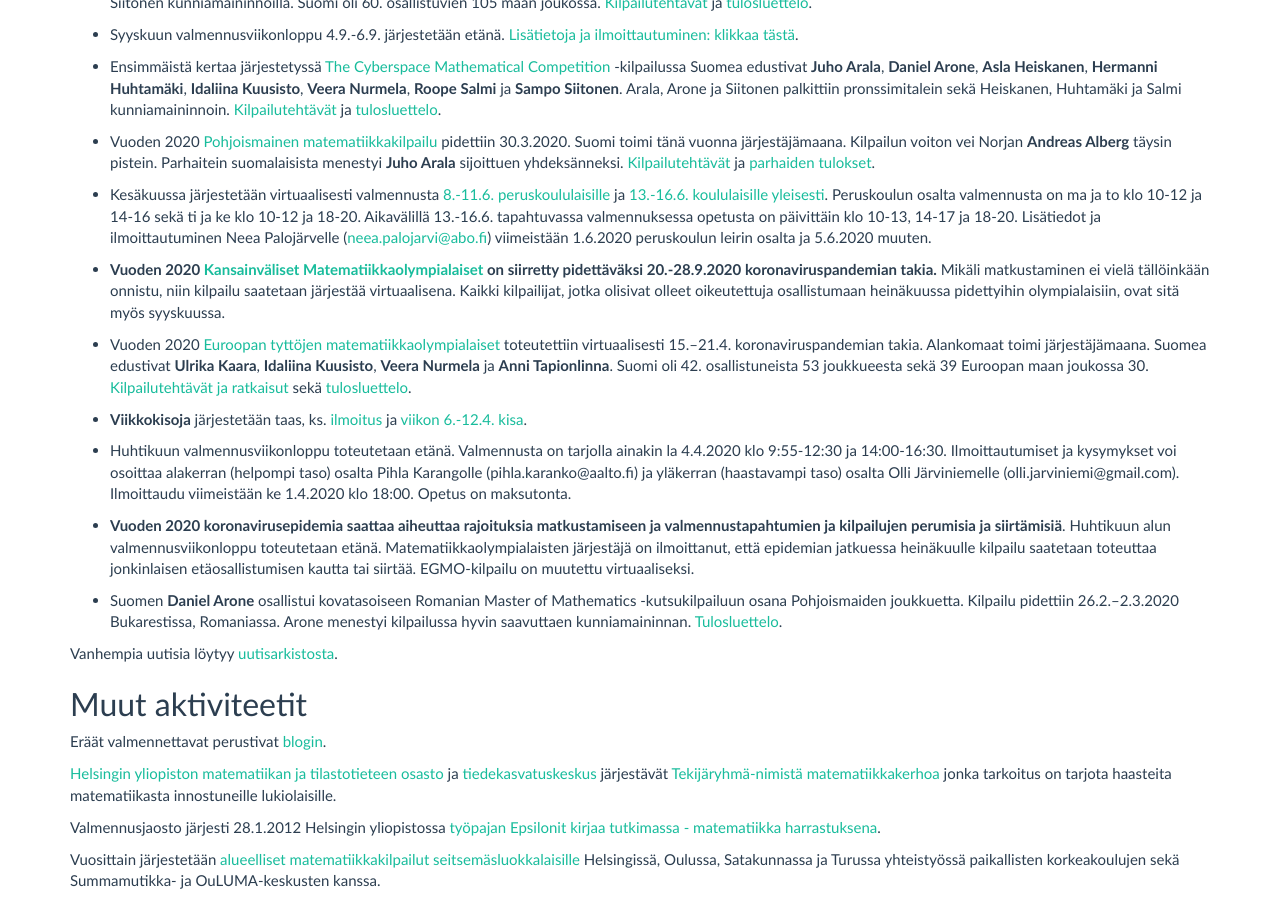
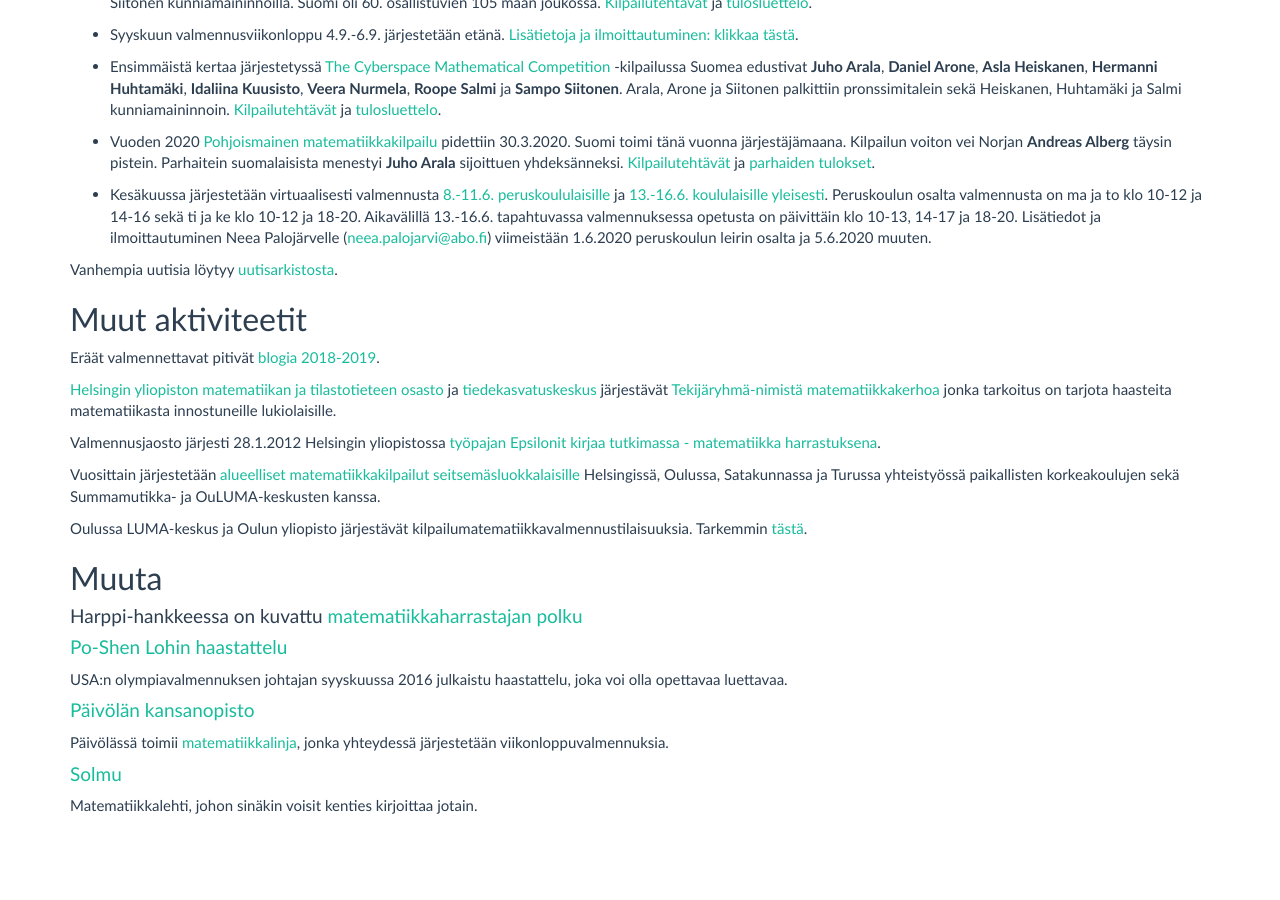
Before and after one commit to matematiikkakilpailut/matematiikkakilpailut.github.io, a Jekyll site: the page built from index.md, in a window 1280 px wide and 900 px high, scrolled down 993 px. Built offline with Jekyll 4.4.1, drawn with Linux system fonts in a browser that asks for light colours; after the commit the page ends 1820 px from its top, so only the background shows below that.

Commit message:
Update index.md
vanhoja uutisia arkistoon+lisätty matematiikkaharrastajan polku

```diff
--- a/index.md
+++ b/index.md
@@ -74,17 +74,6 @@ viikkoa etukäteen!**
   ([neea.palojarvi@abo.fi](mailto:neea.palojarvi@abo.fi)) viimeistään
   1.6.2020 peruskoulun leirin osalta ja 5.6.2020 muuten.
 
-* **Vuoden 2020 [Kansainväliset Matematiikkaolympialaiset](https://imo2020.ru/) on siirretty pidettäväksi 20.-28.9.2020 koronaviruspandemian takia.** Mikäli matkustaminen ei vielä tällöinkään onnistu, niin kilpailu saatetaan järjestää virtuaalisena. Kaikki kilpailijat, jotka olisivat olleet oikeutettuja osallistumaan heinäkuussa pidettyihin olympialaisiin, ovat sitä myös syyskuussa.
-
-* Vuoden 2020 [Euroopan tyttöjen matematiikkaolympialaiset](https://egmo2020.nl/) toteutettiin virtuaalisesti 15.&ndash;21.4. koronaviruspandemian takia. Alankomaat toimi järjestäjämaana. Suomea edustivat **Ulrika Kaara**, **Idaliina Kuusisto**, **Veera Nurmela** ja **Anni Tapionlinna**. Suomi oli 42. osallistuneista 53 joukkueesta sekä 39 Euroopan maan joukossa 30. [Kilpailutehtävät ja ratkaisut](https://www.egmo.org/egmos/egmo9/) sekä [tulosluettelo](https://www.egmo.org/egmos/egmo9/scoreboard/).
-
-* **Viikkokisoja** järjestetään taas, ks. [ilmoitus](https://keskustelu.matematiikkakilpailut.fi/t/viikkokisat/322) ja [viikon 6.-12.4. kisa](https://keskustelu.matematiikkakilpailut.fi/t/viikkokisa-6-12-4/323).
-
-* Huhtikuun valmennusviikonloppu toteutetaan etänä. Valmennusta on tarjolla ainakin la 4.4.2020 klo 9:55-12:30 ja 14:00-16:30. Ilmoittautumiset ja kysymykset voi osoittaa alakerran (helpompi taso) osalta Pihla Karangolle (pihla.karanko@aalto.fi) ja yläkerran (haastavampi taso) osalta Olli Järviniemelle (olli.jarviniemi@gmail.com). Ilmoittaudu viimeistään ke 1.4.2020 klo 18:00. Opetus on maksutonta.
-
-* **Vuoden 2020 koronavirusepidemia saattaa aiheuttaa rajoituksia matkustamiseen ja valmennustapahtumien ja kilpailujen perumisia ja siirtämisiä**. Huhtikuun alun valmennusviikonloppu toteutetaan etänä. Matematiikkaolympialaisten järjestäjä on ilmoittanut, että epidemian jatkuessa heinäkuulle kilpailu saatetaan toteuttaa jonkinlaisen etäosallistumisen kautta tai siirtää. EGMO-kilpailu on muutettu virtuaaliseksi.
-
-* Suomen **Daniel Arone** osallistui kovatasoiseen Romanian Master of Mathematics -kutsukilpailuun osana Pohjoismaiden joukkuetta. Kilpailu pidettiin 26.2.&ndash;2.3.2020 Bukarestissa, Romaniassa. Arone menestyi kilpailussa hyvin saavuttaen kunniamaininnan. [Tulosluettelo](http://rmms.lbi.ro/rmm2020/index.php?id=results_math).
 
 Vanhempia uutisia löytyy [uutisarkistosta](vanhaset.html).
 
@@ -96,7 +85,7 @@ Vanhempia uutisia löytyy [uutisarkistosta](vanhaset.html).
 
 ## <a name="muut-aktiviteetit"></a>Muut aktiviteetit
 
-Eräät valmennettavat perustivat [blogin][blog].
+Eräät valmennettavat pitivät [blogia 2018-2019][blog].
 
 [Helsingin yliopiston matematiikan ja tilastotieteen osasto][mathstat]
 ja [tiedekasvatuskeskus][tiedekasvatus] järjestävät
@@ -125,6 +114,8 @@ kilpailu&shy;matematiikka&shy;valmennus&shy;tilaisuuksia. Tarkemmin [tästä][ou
 
 ## <a name="muuta"></a>Muuta
 
+#### Harppi-hankkeessa on kuvattu [matematiikkaharrastajan polku](https://www.mayk.fi/matematiikkalukio/kehitys/matematiikkaharrastajan-polku/)
+
 #### [Po-Shen Lohin haastattelu](/kirjallisuus/Loh.pdf)
 
 USA:n olympiavalmennuksen johtajan syyskuussa 2016 julkaistu haastattelu, joka voi olla opettavaa luettavaa.
```
